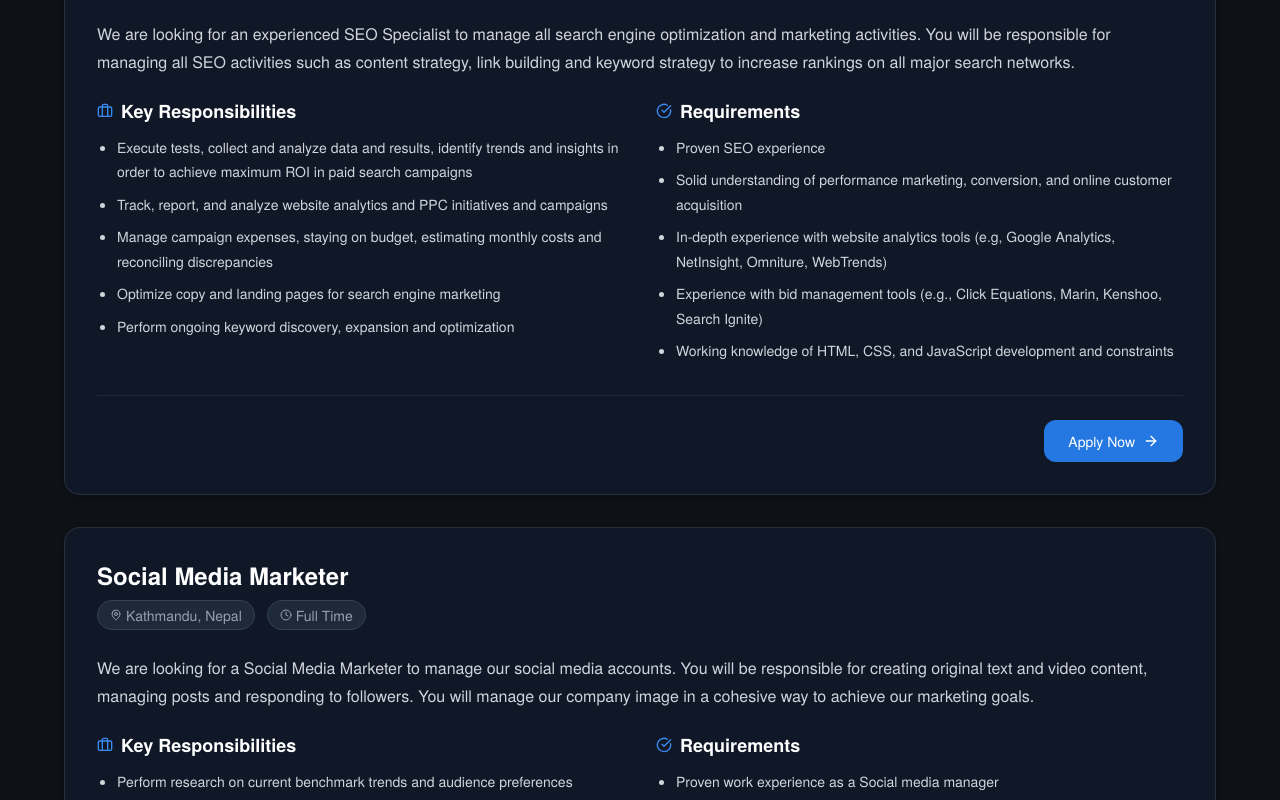
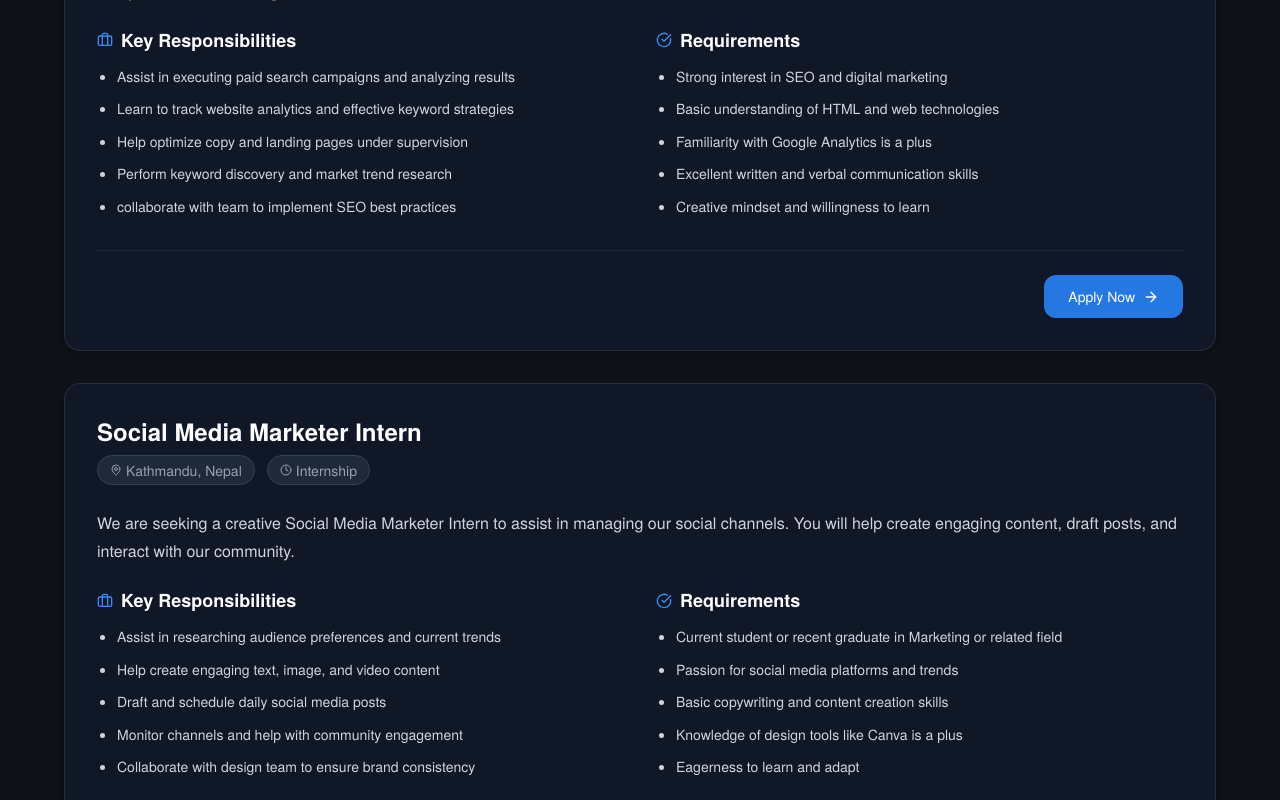
Before and after one commit to om202/NobleStack, a Next.js app: page /Career in a window 1280 px wide. Shown: the part 480-1280 px from the top of the page. Built offline with nearby package versions, Linux system fonts and the light colour scheme.

Commit message:
feat: Replace full-time SEO and Social Media job postings with intern roles, adding salary information and updating address details.

```diff
--- a/src/app/Career/CareerPageContent.tsx
+++ b/src/app/Career/CareerPageContent.tsx
@@ -129,53 +129,50 @@ export default function CareerPageContent() {
 
                     {/* Current Openings */}
                     <div className="mb-16 space-y-8">
-                        <h2 className="text-3xl font-bold text-center text-main-theme mb-8">
-                            Current Openings
-                        </h2>
                         <div className="grid grid-cols-1 gap-8">
                             {[
                                 {
-                                    title: "SEO Specialist",
+                                    title: "SEO Specialist Intern",
                                     value: "seo-specialist",
                                     location: "Kathmandu, Nepal",
-                                    type: "Full Time",
+                                    type: "Internship",
                                     description:
-                                        "We are looking for an experienced SEO Specialist to manage all search engine optimization and marketing activities. You will be responsible for managing all SEO activities such as content strategy, link building and keyword strategy to increase rankings on all major search networks.",
+                                        "Join us as an SEO Specialist Intern to learn and apply search engine optimization strategies. You will assist in keyword research, content optimization, and performance tracking.",
                                     responsibilities: [
-                                        "Execute tests, collect and analyze data and results, identify trends and insights in order to achieve maximum ROI in paid search campaigns",
-                                        "Track, report, and analyze website analytics and PPC initiatives and campaigns",
-                                        "Manage campaign expenses, staying on budget, estimating monthly costs and reconciling discrepancies",
-                                        "Optimize copy and landing pages for search engine marketing",
-                                        "Perform ongoing keyword discovery, expansion and optimization"
+                                        "Assist in executing paid search campaigns and analyzing results",
+                                        "Learn to track website analytics and effective keyword strategies",
+                                        "Help optimize copy and landing pages under supervision",
+                                        "Perform keyword discovery and market trend research",
+                                        "collaborate with team to implement SEO best practices"
                                     ],
                                     qualifications: [
-                                        "Proven SEO experience",
-                                        "Solid understanding of performance marketing, conversion, and online customer acquisition",
-                                        "In-depth experience with website analytics tools (e.g, Google Analytics, NetInsight, Omniture, WebTrends)",
-                                        "Experience with bid management tools (e.g., Click Equations, Marin, Kenshoo, Search Ignite)",
-                                        "Working knowledge of HTML, CSS, and JavaScript development and constraints"
+                                        "Strong interest in SEO and digital marketing",
+                                        "Basic understanding of HTML and web technologies",
+                                        "Familiarity with Google Analytics is a plus",
+                                        "Excellent written and verbal communication skills",
+                                        "Creative mindset and willingness to learn"
                                     ]
                                 },
                                 {
-                                    title: "Social Media Marketer",
+                                    title: "Social Media Marketer Intern",
                                     value: "social-media-marketer",
                                     location: "Kathmandu, Nepal",
-                                    type: "Full Time",
+                                    type: "Internship",
                                     description:
-                                        "We are looking for a Social Media Marketer to manage our social media accounts. You will be responsible for creating original text and video content, managing posts and responding to followers. You will manage our company image in a cohesive way to achieve our marketing goals.",
+                                        "We are seeking a creative Social Media Marketer Intern to assist in managing our social channels. You will help create engaging content, draft posts, and interact with our community.",
                                     responsibilities: [
-                                        "Perform research on current benchmark trends and audience preferences",
-                                        "Design and implement social media strategy to align with business goals",
-                                        "Set specific objectives and report on ROI",
-                                        "Generate, edit, publish and share engaging content daily (e.g. original text, photos, videos and news)",
-                                        "Collaborate with other teams, like marketing, sales and customer service to ensure brand consistency"
+                                        "Assist in researching audience preferences and current trends",
+                                        "Help create engaging text, image, and video content",
+                                        "Draft and schedule daily social media posts",
+                                        "Monitor channels and help with community engagement",
+                                        "Collaborate with design team to ensure brand consistency"
                                     ],
                                     qualifications: [
-                                        "Proven work experience as a Social media manager",
-                                        "Hands on experience in content management",
-                                        "Excellent copywriting skills",
-                                        "Ability to deliver creative content (text, image and video)",
-                                        "Knowledge of online marketing channels"
+                                        "Current student or recent graduate in Marketing or related field",
+                                        "Passion for social media platforms and trends",
+                                        "Basic copywriting and content creation skills",
+                                        "Knowledge of design tools like Canva is a plus",
+                                        "Eagerness to learn and adapt"
                                     ]
                                 },
                             ].map((job, index) => (
--- a/src/app/Career/layout.tsx
+++ b/src/app/Career/layout.tsx
@@ -72,11 +72,11 @@ export default function CareerLayout({
           __html: JSON.stringify({
             "@context": "https://schema.org",
             "@type": "JobPosting",
-            title: "SEO Specialist",
-            description: "<p>We are looking for an experienced SEO Specialist to manage all search engine optimization and marketing activities. You will be responsible for managing all SEO activities such as content strategy, link building and keyword strategy to increase rankings on all major search networks.</p><p><strong>Key Responsibilities:</strong></p><ul><li>Execute tests, collect and analyze data and results, identify trends and insights in order to achieve maximum ROI in paid search campaigns</li><li>Track, report, and analyze website analytics and PPC initiatives and campaigns</li><li>Manage campaign expenses, staying on budget, estimating monthly costs and reconciling discrepancies</li><li>Optimize copy and landing pages for search engine marketing</li><li>Perform ongoing keyword discovery, expansion and optimization</li></ul><p><strong>Requirements:</strong></p><ul><li>Proven SEO experience</li><li>Solid understanding of performance marketing, conversion, and online customer acquisition</li><li>In-depth experience with website analytics tools (e.g, Google Analytics, NetInsight, Omniture, WebTrends)</li><li>Experience with bid management tools (e.g., Click Equations, Marin, Kenshoo, Search Ignite)</li><li>Working knowledge of HTML, CSS, and JavaScript development and constraints</li></ul>",
+            title: "SEO Specialist Intern",
+            description: "<p>We are looking for a passionate SEO Specialist Intern to join our marketing team. This is a learning-focused role where you will assist in managing search engine optimization activities. You will learn to develop content strategies, perform keyword research, and analyze data to improve rankings.</p><p><strong>Key Responsibilities:</strong></p><ul><li>Assist in executing tests and collecting data for paid search campaigns</li><li>Learn to track and report on website analytics and PPC initiatives</li><li>Help optimize copy and landing pages for search engine marketing</li><li>Perform keyword discovery and market research under supervision</li><li>Collaborate with the web development team to implement SEO best practices</li></ul><p><strong>Requirements:</strong></p><ul><li>Strong interest in SEO and digital marketing</li><li>Basic understanding of HTML and web concepts</li><li>Familiarity with Google Analytics (preferred but not required)</li><li>Excellent written and verbal communication skills</li><li>Willingness to learn and adapt to new tools and trends</li></ul>",
             datePosted: "2025-12-14",
             validThrough: "2026-12-31",
-            employmentType: "FULL_TIME",
+            employmentType: "INTERN",
             hiringOrganization: {
               "@type": "Organization",
               name: "Noble Stack",
@@ -84,9 +84,9 @@ export default function CareerLayout({
               logo: "https://noblestack.io/nbl.png",
               address: {
                 "@type": "PostalAddress",
-                streetAddress: "Saraswati Marg, Kathmandu 44600, Nepal",
-                addressLocality: "Kathmandu",
-                addressRegion: "Bagmati Province",
+                streetAddress: "Saraswati Marg",
+                addressLocality: "Munal Law firm",
+                addressRegion: "Kathmandu",
                 postalCode: "44600",
                 addressCountry: "NP"
               }
@@ -95,9 +95,9 @@ export default function CareerLayout({
               "@type": "Place",
               address: {
                 "@type": "PostalAddress",
-                streetAddress: "Saraswati Marg, Kathmandu 44600, Nepal",
-                addressLocality: "Kathmandu",
-                addressRegion: "Bagmati Province",
+                streetAddress: "Saraswati Marg",
+                addressLocality: "Munal Law firm",
+                addressRegion: "Kathmandu",
                 postalCode: "44600",
                 addressCountry: "NP"
               },
@@ -105,6 +105,15 @@ export default function CareerLayout({
                 "@type": "GeoCoordinates",
                 latitude: "27.6935",
                 longitude: "85.3090"
+              }
+            },
+            baseSalary: {
+              "@type": "MonetaryAmount",
+              currency: "NPR",
+              value: {
+                "@type": "QuantitativeValue",
+                value: 10000,
+                unitText: "MONTH"
               }
             },
             workFromHome: false,
@@ -127,11 +136,11 @@ export default function CareerLayout({
           __html: JSON.stringify({
             "@context": "https://schema.org",
             "@type": "JobPosting",
-            title: "Social Media Marketer",
-            description: "<p>We are looking for a Social Media Marketer to manage our social media accounts. You will be responsible for creating original text and video content, managing posts and responding to followers. You will manage our company image in a cohesive way to achieve our marketing goals.</p><p><strong>Key Responsibilities:</strong></p><ul><li>Perform research on current benchmark trends and audience preferences</li><li>Design and implement social media strategy to align with business goals</li><li>Set specific objectives and report on ROI</li><li>Generate, edit, publish and share engaging content daily (e.g. original text, photos, videos and news)</li><li>Collaborate with other teams, like marketing, sales and customer service to ensure brand consistency</li></ul><p><strong>Requirements:</strong></p><ul><li>Proven work experience as a Social media manager</li><li>Hands on experience in content management</li><li>Excellent copywriting skills</li><li>Ability to deliver creative content (text, image and video)</li><li>Knowledge of online marketing channels</li></ul>",
+            title: "Social Media Marketer Intern",
+            description: "<p>We are seeking a creative Social Media Marketer Intern to assist in managing our social media channels. You will work closely with our marketing team to create engaging content, draft posts, and interact with our community while learning professional social media strategies.</p><p><strong>Key Responsibilities:</strong></p><ul><li>Assist in researching audience preferences and current trends</li><li>Help create and edit engaging text, image, and video content</li><li>Draft and schedule daily social media posts</li><li>Monitor social media channels and assist in community engagement</li><li> Collaborate with the design team to ensure brand consistency</li></ul><p><strong>Requirements:</strong></p><ul><li>Current student or recent graduate in Marketing, Communications, or related field</li><li>Passion for social media platforms (LinkedIn, Instagram, Facebook, etc.)</li><li>Basic copywriting and content creation skills</li><li>Basic knowledge of design tools (Canva, Photoshop) is a plus</li><li>Creative mindset and eagerness to learn</li></ul>",
             datePosted: "2025-12-14",
             validThrough: "2026-12-31",
-            employmentType: "FULL_TIME",
+            employmentType: "INTERN",
             hiringOrganization: {
               "@type": "Organization",
               name: "Noble Stack",
@@ -139,9 +148,9 @@ export default function CareerLayout({
               logo: "https://noblestack.io/nbl.png",
               address: {
                 "@type": "PostalAddress",
-                streetAddress: "Saraswati Marg, Kathmandu 44600, Nepal",
-                addressLocality: "Kathmandu",
-                addressRegion: "Bagmati Province",
+                streetAddress: "Saraswati Marg",
+                addressLocality: "Munal Law firm",
+                addressRegion: "Kathmandu",
                 postalCode: "44600",
                 addressCountry: "NP"
               }
@@ -150,9 +159,9 @@ export default function CareerLayout({
               "@type": "Place",
               address: {
                 "@type": "PostalAddress",
-                streetAddress: "Saraswati Marg, Kathmandu 44600, Nepal",
-                addressLocality: "Kathmandu",
-                addressRegion: "Bagmati Province",
+                streetAddress: "Saraswati Marg",
+                addressLocality: "Munal Law firm",
+                addressRegion: "Kathmandu",
                 postalCode: "44600",
                 addressCountry: "NP"
               },
@@ -160,6 +169,15 @@ export default function CareerLayout({
                 "@type": "GeoCoordinates",
                 latitude: "27.6935",
                 longitude: "85.3090"
+              }
+            },
+            baseSalary: {
+              "@type": "MonetaryAmount",
+              currency: "NPR",
+              value: {
+                "@type": "QuantitativeValue",
+                value: 10000,
+                unitText: "MONTH"
               }
             },
             workFromHome: false,
```
